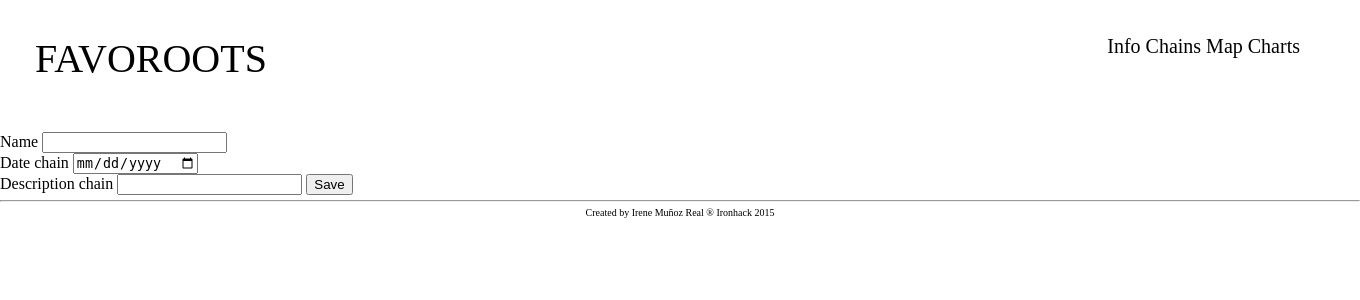
After one commit to IreneMR/FAVOROUTES, a Rails app: page /chains/new in a window 1360 px wide. The commit adds this page. Shown: the top 300 px of the page. Run offline with Rails 7, Linux system fonts and the light colour scheme; some libraries are stand-ins or nearby versions.

Commit message:
Chains working

```diff
--- a/Cadena_Favores/app/assets/javascripts/chains.js
+++ b/Cadena_Favores/app/assets/javascripts/chains.js
@@ -1,14 +1,18 @@
 $(document).ready(function(){
 	$(".btn-send").on("click",function(){
+		 var token = $( 'meta[name="csrf-token"]' ).attr( 'content' );
 
+		  $.ajaxSetup( {
+		    beforeSend: function ( xhr ) {
+		      xhr.setRequestHeader( 'X-CSRF-Token', token );
+		    }
+		  });
 		var newPost = {
 			comment: $(this).siblings(".comment-field").val(),
 			user:  $(this).siblings(".user-field").val(),
 			city:   $(this).siblings(".city-field").val()
 		}
 		currentChainID = $(this).attr("name")
-		//currentChain = $("#chain"+currentChainID);
-		//currentChain.after("<div>"+newPost.user+" "+newPost.comment +" "+newPost.city+"</div>" );
 
 		$.ajax({
 			type: "POST",
--- a/Cadena_Favores/app/assets/stylesheets/chains.css
+++ b/Cadena_Favores/app/assets/stylesheets/chains.css
@@ -21,7 +21,7 @@ header {
 	width: 1300px;
 	margin-left: 35px;
 	padding-bottom: 50px;
-	position: absolute;
+	position: relative;
   font-family: 'Rockwell';
   color: black;
 }
@@ -191,4 +191,11 @@ a {
   margin-left: 20px;
 	width: 60%;
 
+
+
+/*CARROUSEL*/
+
+.carousel-inner{
+ width:100%;
+ max-height: 645px !important;
 }
--- a/Cadena_Favores/app/controllers/chains_controller.rb
+++ b/Cadena_Favores/app/controllers/chains_controller.rb
@@ -11,7 +11,25 @@ class ChainsController < ApplicationController
 	end
 
 	def landing
+	end
 
+	def new
+		@chain = Chain.new
+	end
+
+	def create
+		@chain = Chain.new chain_params
+		if @chain.save
+			redirect_to @chain
+		else
+			render 'index'
+		end
+	end
+
+	private
+
+	def chain_params
+		params.require(:chain).permit(:name, :date_chain, :description_chain)
 
 	end
 
--- /dev/null
+++ b/Cadena_Favores/app/views/chains/chart.html.erb
@@ -0,0 +1,2 @@
+<%= geo_chart Medal.group(:country).count %>
+<%= line_chart completed_tasks_charts_path %>
--- a/Cadena_Favores/app/views/chains/index.html.erb
+++ b/Cadena_Favores/app/views/chains/index.html.erb
@@ -32,6 +32,4 @@
 
 <%end%>
 
-<div class="new-chain">
-<button class="btn-chain">Create a new chain</button>
-</div>
+<%= link_to 'CREATE A NEW CHAIN', new_chain_path %>
--- a/Cadena_Favores/app/views/chains/landing.html.erb
+++ /dev/null
@@ -1 +0,0 @@
-<img class= "background_image" src="/fondo.jpg">
--- a/Cadena_Favores/app/views/chains/map.html.erb
+++ b/Cadena_Favores/app/views/chains/map.html.erb
@@ -1,5 +1,3 @@
-
-
 
 <div id="map-canvas" style="width: 765px; height: 388px"></div>
 <style type="text/css">
--- /dev/null
+++ b/Cadena_Favores/app/views/chains/new.html.erb
@@ -0,0 +1,14 @@
+<%= form_for @chain do |f| %>
+ <%= f.label :name %>
+ <%= f.text_field :name %>
+ <br>
+ <%= f.label :date_chain %>
+ <%= f.date_field :date_chain %>
+ <br>
+ <%= f.label :description_chain %>
+ <%= f.text_field :description_chain %>
+
+
+ <%= f.submit 'Save' %>
+
+<% end %>
--- a/Cadena_Favores/app/views/layouts/application.html.erb
+++ b/Cadena_Favores/app/views/layouts/application.html.erb
@@ -6,39 +6,42 @@
 
 
 	  <%= stylesheet_link_tag    'application', media: 'all' %>
+	  <%= javascript_include_tag 'application'  %>
+	  <%= csrf_meta_tags %>
 
-	  <%= csrf_meta_tags %>
+	  <link href="http://maxcdn.bootstrapcdn.com/font-awesome/4.1.0/css/font-awesome.min.css" rel="stylesheet">
+	  <meta name="viewport" content="initial-scale=1.0, user-scalable=no">
 
 
 
-	  <link href="http://maxcdn.bootstrapcdn.com/font-awesome/4.1.0/css/font-awesome.min.css" rel="stylesheet">
+	</head>
 
-
-	  <meta name="viewport" content="initial-scale=1.0, user-scalable=no">
-	</head>
 	<body>
-		<header>
+			<header>
 			<%= link_to 'FAVOROOTS', root_path %>
 			<span class="btn-group-pull-right">
 	            <%= link_to'Info', info_path %>
 	            <%= link_to 'Chains', chains_path %>
 	            <%= link_to 'Map', map_path %>
+	            <%= link_to 'Charts', map_path %>
 	 		</span>
 		</header>
 
-
-
 		<%= yield %>
-
+		<script src="//ajax.googleapis.com/ajax/libs/jquery/1.7.2/jquery.min.js"></script>
+		<script src="js/jquery-1.7.2.min.js"></script>
+		<script src="js/bootstrap.min.js"></script>
 
 
 		<script src="http://maps.google.com/maps/api/js?sensor=true"></script>
 		<script type="text/javascript" src="maps.js"></script>
 		<script src="http://code.jquery.com/jquery-1.11.3.min.js"></script>
 
+
+
+
     	<footer>
 			<hr> Created by Irene Muñoz Real ® Ironhack 2015 </hr>
-
 		</footer>
 	</body>
 </html>
--- a/Cadena_Favores/config/routes.rb
+++ b/Cadena_Favores/config/routes.rb
@@ -2,6 +2,9 @@ Rails.application.routes.draw do
   get '/' => "chains#landing", as: "root"
   get '/chains/map' => "chains#map", as: 'map'
   get '/chains/info' => "chains#info", as: 'info'
+  get '/chains/chart' => "chains#chart", as: 'chart'
+  get '/chains/new' => "chains#new", as: 'new'
+
 
   resources :chains do
     resources :userposts
```
Also changed, not shown: Cadena_Favores/app/assets/javascripts/landing.js (added), Cadena_Favores/app/assets/stylesheets/application.css (line endings or trailing spaces), Cadena_Favores/app/views/chains/show.html.erb (line endings or trailing spaces), Cadena_Favores/db/development.sqlite3, 1 other file.
